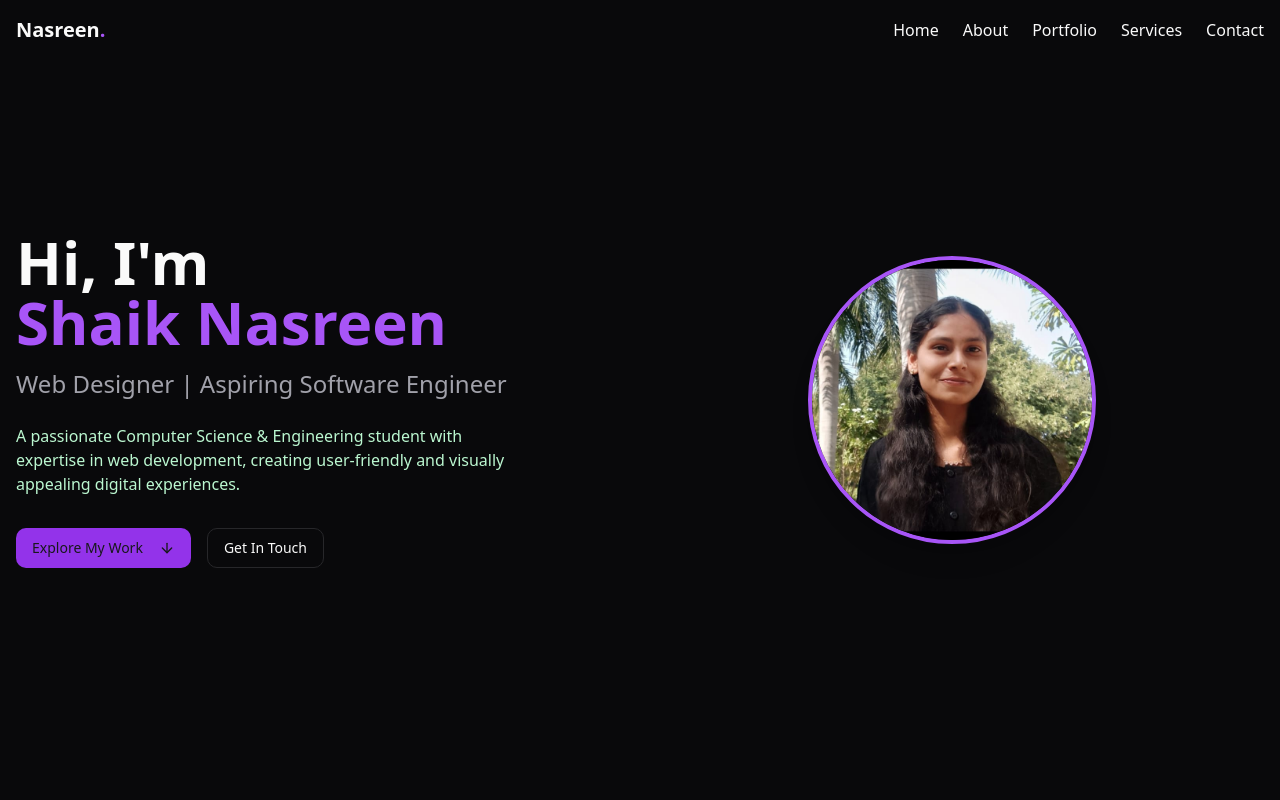
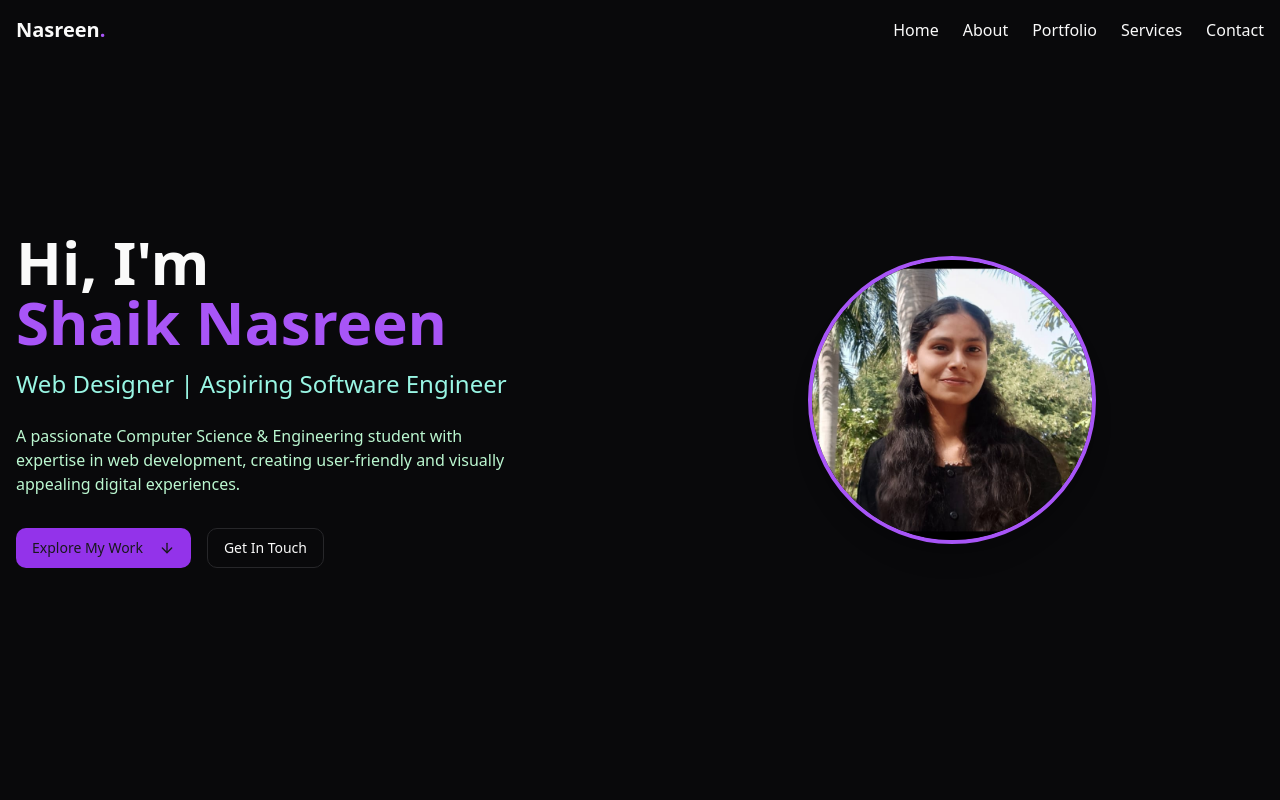
Before and after one commit to Nasreen685/nasreenportfolio, a React (Vite) app: page / in a window 1280 px wide. Shown: the top 800 px of the page. Built offline with nearby package versions, Linux system fonts and the light colour scheme.

Commit message:
Visual edit in Lovable
Edited UI in Lovable

```diff
--- a/src/components/Hero.tsx
+++ b/src/components/Hero.tsx
@@ -23,7 +23,7 @@ const Hero = ({
           <span className="block">Hi, I'm</span>
           <span className="block text-purple-500">Shaik Nasreen</span>
         </h1>
-        <h2 className="text-xl md:text-2xl mb-6 text-muted-foreground">
+        <h2 className="text-xl md:text-2xl mb-6 text-teal-200">
           Web Designer | Aspiring Software Engineer
         </h2>
         <p className="mb-8 max-w-lg text-green-200">
```
